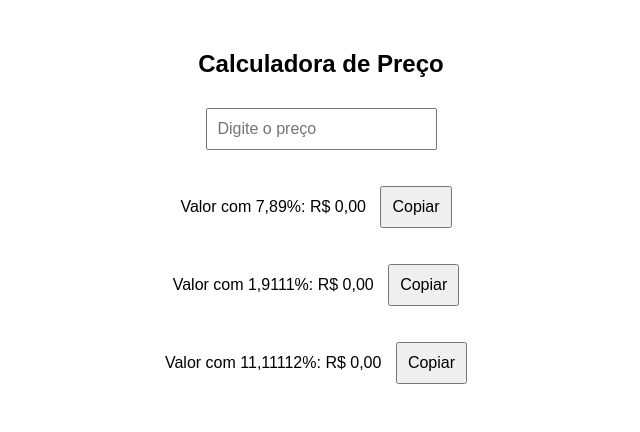
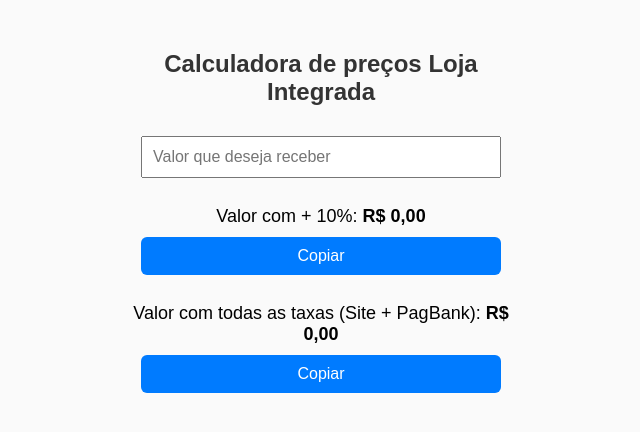
Before and after one commit to Alef-Reis/alef.github.io, a plain HTML site: page index.html in a window 1280 px wide. Shown: the whole page, without its empty margins (319-959 px from the left). Drawn offline with Linux system fonts and the light colour scheme.

Commit message:
Enhance price calculator with new features and styles
Updated the calculator to include new pricing calculations and improved styling.

```diff
--- a/index.html
+++ b/index.html
@@ -3,28 +3,59 @@
 <head>
     <meta charset="UTF-8">
     <meta name="viewport" content="width=device-width, initial-scale=1.0">
-    <title>Calculadora de Preço</title>
+    <title>Calculadora de preços Loja Integrada</title>
     <style>
         body {
             font-family: Arial, sans-serif;
             max-width: 400px;
             margin: 50px auto;
             text-align: center;
+            background-color: #fafafa;
         }
         input, button {
             margin: 10px;
             padding: 10px;
             font-size: 16px;
+            width: 90%;
+            box-sizing: border-box;
+        }
+        h2 {
+            color: #333;
+        }
+        p {
+            font-size: 18px;
+        }
+        span {
+            font-weight: bold;
+        }
+        button {
+            cursor: pointer;
+            border: none;
+            background-color: #007bff;
+            color: white;
+            border-radius: 6px;
+            transition: background-color 0.3s;
+        }
+        button:hover {
+            background-color: #0056b3;
         }
     </style>
 </head>
 <body>
-    <h2>Calculadora de Preço</h2>
-    <input type="text" id="preco" placeholder="Digite o preço" oninput="formatarNumero(this)" maxlength="15">
+    <h2>Calculadora de preços Loja Integrada</h2>
+
+    <input type="text" id="preco" placeholder="Valor que deseja receber" oninput="formatarNumero(this)" maxlength="15">
+
     <div>
-        <p>Valor com 7,89%: <span id="valor2">R$ 0,00</span> <button onclick="copiarValorNumerico('valor2')">Copiar</button></p>
-        <p>Valor com 1,9111%: <span id="valor1">R$ 0,00</span> <button onclick="copiarValorNumerico('valor1')">Copiar</button></p>
-        <p>Valor com 11,11112%: <span id="valor3">R$ 0,00</span> <button onclick="copiarValorNumerico('valor3')">Copiar</button></p>
+        <p>Valor com + 10%:
+            <span id="valor3">R$ 0,00</span>
+            <button onclick="copiarValorNumerico('valor3')">Copiar</button>
+        </p>
+
+        <p>Valor com todas as taxas (Site + PagBank):
+            <span id="valorFinal">R$ 0,00</span>
+            <button onclick="copiarValorNumerico('valorFinal')">Copiar</button>
+        </p>
     </div>
 
     <script>
@@ -39,16 +70,16 @@
             let preco = document.getElementById('preco').value.replace(/\./g, '').replace(/,/g, '.');
             preco = parseFloat(preco);
             if (!isNaN(preco)) {
-                let valor1 = preco * (1 + 1.9111 / 100);
-                let valor2 = preco * (1 + 7.89 / 100);
+                // Valor com +10%
                 let valor3 = preco * (1 + 11.11112 / 100);
-                document.getElementById('valor1').textContent = valor1.toLocaleString('pt-BR', { style: 'currency', currency: 'BRL' });
-                document.getElementById('valor2').textContent = valor2.toLocaleString('pt-BR', { style: 'currency', currency: 'BRL' });
+                // Valor considerando todas as taxas (12,75001%)
+                let valorFinal = preco / (1 - 0.1275001);
+
                 document.getElementById('valor3').textContent = valor3.toLocaleString('pt-BR', { style: 'currency', currency: 'BRL' });
+                document.getElementById('valorFinal').textContent = valorFinal.toLocaleString('pt-BR', { style: 'currency', currency: 'BRL' });
             } else {
-                document.getElementById('valor1').textContent = 'R$ 0,00';
-                document.getElementById('valor2').textContent = 'R$ 0,00';
                 document.getElementById('valor3').textContent = 'R$ 0,00';
+                document.getElementById('valorFinal').textContent = 'R$ 0,00';
             }
         }
 
```
